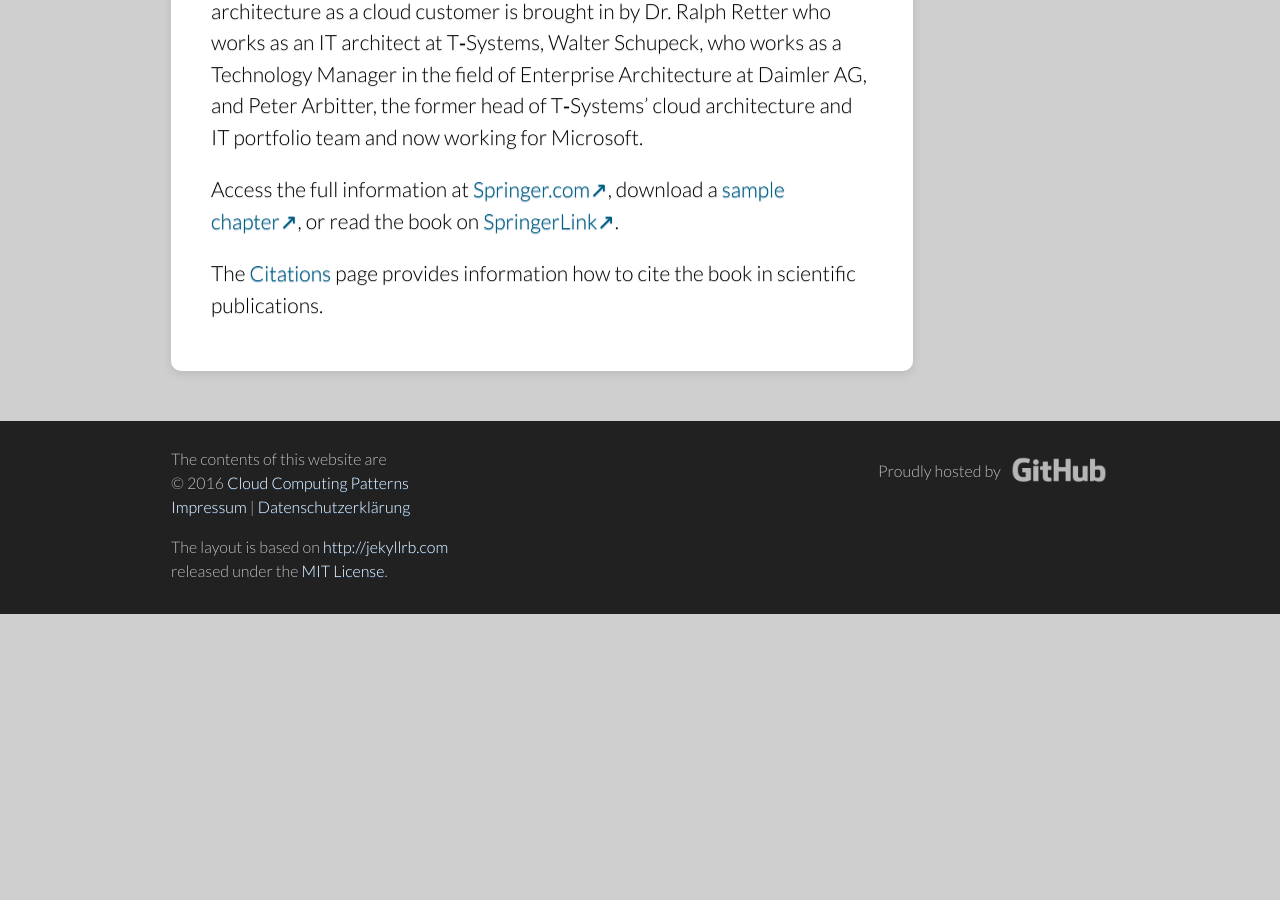
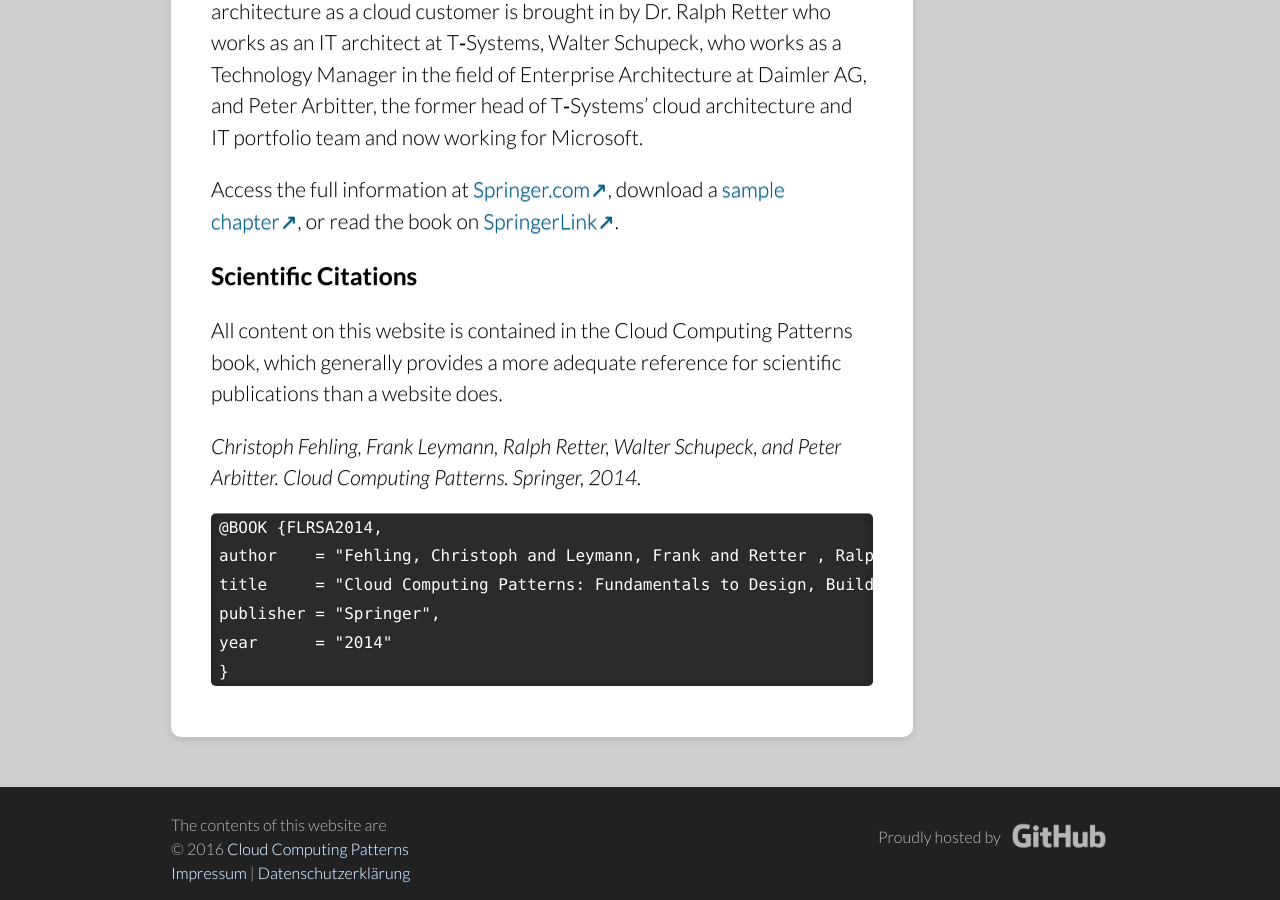
Before and after one commit to cloudcomputingpatterns/cloudcomputingpatterns.github.io, a Jekyll site: the page built from book.md, in a window 1280 px wide and 900 px high, scrolled down 1037 px. Built offline with Jekyll 4.4.1, drawn with Linux system fonts in a browser that asks for light colours; before the commit the page ends 1651 px from its top, so only the background shows below that.

Commit message:
Merged citations page with the book and the resource page.

```diff
--- a/_includes/primary-nav-items.html
+++ b/_includes/primary-nav-items.html
@@ -30,11 +30,6 @@
   <li class="{% if resourcestest == true %}current{% endif %}">
     <a href="/resources/">Resources</a>
   </li>
- {% assign citationstest = false %}
-  {% if page.url contains '/citations/' %} {% assign citationstest = true %} {% endif %}
-  <li class="{% if citationstest == true %}current{% endif %}">
-    <a href="/citations/">Cit<span class="show-on-mobiles">es</span><span class="hide-on-mobiles">ations</span></a>
-  </li>
 <!-- Removing Library Link for now. Should be used in the future to point to other interesting books and papers.
   {% assign librarytest = false %}
   {% if page.url contains '/library/'	%} {% assign librarytest = true %} {% endif %}
--- a/book.md
+++ b/book.md
@@ -13,4 +13,14 @@ We employ patterns to describe cloud service models and cloud deplyoment types i
 
 Access the full information at [Springer.com&#x2197;](http://www.springer.com/978-3-7091-1567-1), download a [sample chapter&#x2197;](http://www.springer.com/cda/content/document/cda_downloaddocument/9783709115671-c2.pdf?SGWID=0-0-45-1443612-p174949176), or read the book on [SpringerLink&#x2197;](http://link.springer.com/book/10.1007%2F978-3-7091-1568-8).
 
-The [Citations](/citations/) page provides information how to cite the book in scientific publications.
+### Scientific Citations
+All content on this website is contained in the Cloud Computing Patterns book, which generally provides a more adequate reference for scientific publications than a website does.
+
+*Christoph Fehling, Frank Leymann, Ralph Retter, Walter Schupeck, and Peter Arbitter. Cloud Computing Patterns. Springer, 2014.*
+
+`@BOOK {FLRSA2014,
+author    = "Fehling, Christoph and Leymann, Frank and Retter , Ralph and Schupeck, Walter and Arbitter, Peter",
+title     = "Cloud Computing Patterns: Fundamentals to Design, Build, and Manage Cloud Applications",
+publisher = "Springer",
+year      = "2014"
+}`
```
Also changed, not shown: citations.md (deleted, +0 -26 lines), resources.md (+5 -0 lines).
